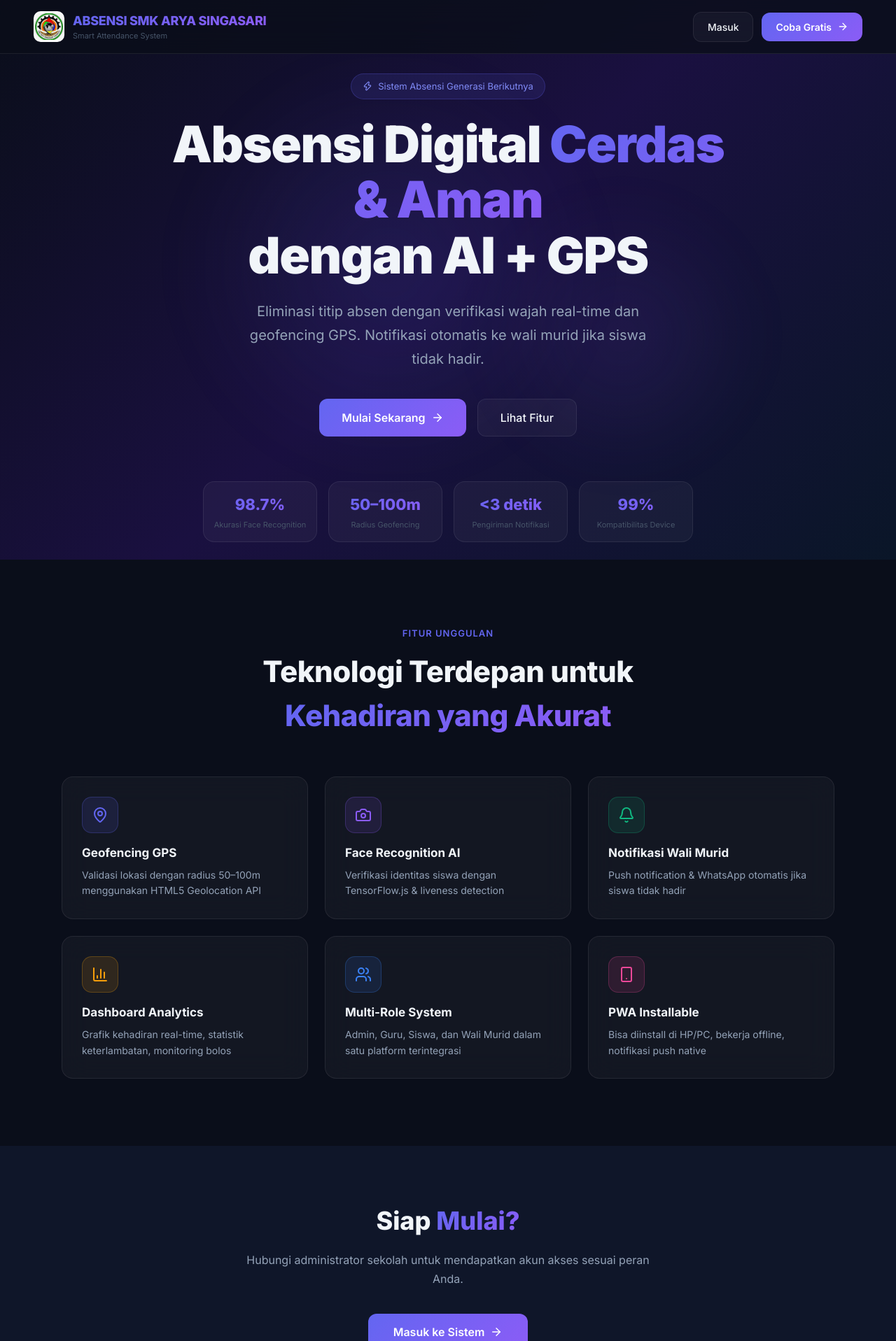
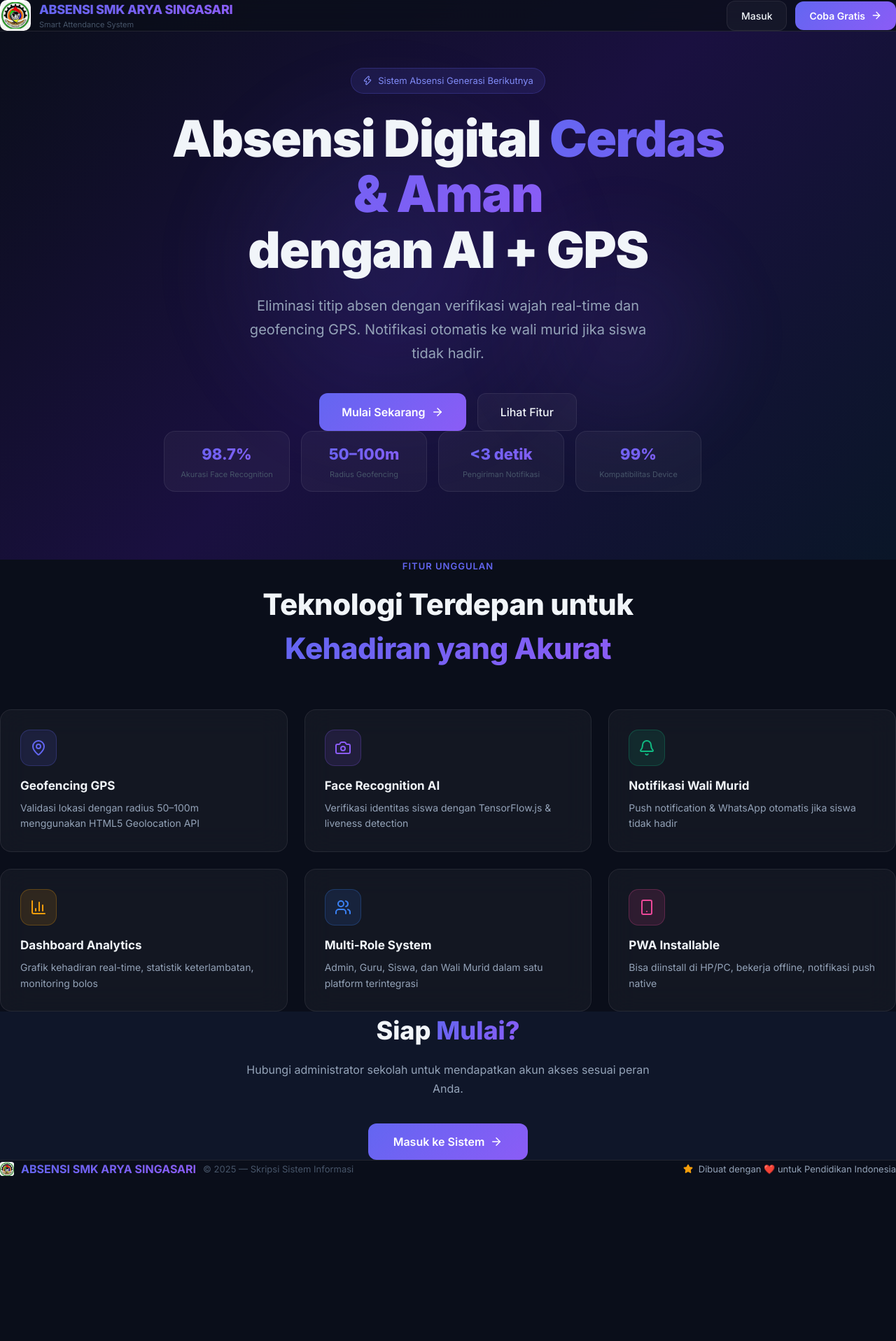
Before and after one commit to JuxxxWildan10/absensi-smk, a Next.js app: page / in a window 1280 px wide. Shown: the top 1917 px of the page at 70% size. After the commit the page ends 1683 px from the top, so only its background shows below. Built offline with nearby package versions, Linux system fonts and the light colour scheme.

Commit message:
style: enhance landing page mobile responsiveness with Tailwind

```diff
--- a/src/app/page.tsx
+++ b/src/app/page.tsx
@@ -33,11 +33,9 @@ export default function LandingPage() {
   return (
     <div style={{ minHeight: "100vh", background: "var(--bg-primary)" }}>
       {/* ── NAV ── */}
-      <nav style={{
-        position: "fixed", top: 0, left: 0, right: 0, zIndex: 100,
-        background: "rgba(10,14,26,0.8)", backdropFilter: "blur(20px)",
-        borderBottom: "1px solid var(--border-glass)", padding: "16px 48px",
-        display: "flex", alignItems: "center", justifyContent: "space-between",
+      <nav className="fixed top-0 left-0 right-0 z-50 flex items-center justify-between px-4 py-4 md:px-12 backdrop-blur-md border-b border-white/10"
+        style={{
+          background: "rgba(10,14,26,0.8)",
       }}>
         <div style={{ display: "flex", alignItems: "center", gap: 12 }}>
           <img
@@ -63,10 +61,9 @@ export default function LandingPage() {
 
       {/* ── HERO ── */}
       {/* Bagian pengantar utama layar penuh dengan judul, deskripsi, dan tombol Call to Action (Mulai Sekarang) */}
-      <section style={{
-        minHeight: "100vh", display: "flex", alignItems: "center", justifyContent: "center",
-        background: "var(--gradient-hero)", paddingTop: 80,
-        position: "relative", overflow: "hidden",
+      <section className="relative flex flex-col items-center justify-center min-h-screen pt-24 pb-16 px-4 overflow-hidden"
+        style={{
+        background: "var(--gradient-hero)",
       }}>
         {/* Background blobs */}
         <div style={{
@@ -116,10 +113,7 @@ export default function LandingPage() {
           </div>
 
           {/* Stats row */}
-          <div className="animate-fadeInUp stagger-4" style={{
-            display: "grid", gridTemplateColumns: "repeat(4,1fr)", gap: 16,
-            marginTop: 64, maxWidth: 700, marginLeft: "auto", marginRight: "auto",
-          }}>
+          <div className="animate-fadeInUp stagger-4 grid grid-cols-2 md:grid-cols-4 gap-4 mt-16 max-w-3xl mx-auto">
             {STATS.map((s) => (
               <div key={s.label} className="glass-card" style={{ padding: "16px 12px", textAlign: "center" }}>
                 <div style={{ fontSize: 22, fontWeight: 800 }} className="gradient-text">{s.value}</div>
@@ -132,7 +126,7 @@ export default function LandingPage() {
 
       {/* ── FEATURES ── */}
       {/* Grid tampilan daftar fitur unggulan (Geofencing, Face Recognition, Notifikasi WhatsApp, PWA, dll) */}
-      <section id="fitur" style={{ padding: "96px 48px", maxWidth: 1200, margin: "0 auto" }}>
+      <section id="fitur" className="px-4 py-16 md:px-12 md:py-24 max-w-7xl mx-auto">
         <div style={{ textAlign: "center", marginBottom: 56 }}>
           <div style={{ fontSize: 13, color: "var(--accent-primary)", fontWeight: 600, marginBottom: 12, letterSpacing: 1 }}>
             FITUR UNGGULAN
@@ -161,7 +155,7 @@ export default function LandingPage() {
       </section>
 
       {/* ── CTA ── */}
-      <section style={{ padding: "80px 48px", background: "var(--bg-secondary)" }}>
+      <section className="px-4 py-16 md:px-12 md:py-20" style={{ background: "var(--bg-secondary)" }}>
         <div style={{ maxWidth: 600, margin: "0 auto", textAlign: "center" }}>
           <h2 style={{ fontSize: 36, fontWeight: 800, marginBottom: 16 }}>
             Siap <span className="gradient-text">Mulai?</span>
@@ -176,11 +170,7 @@ export default function LandingPage() {
       </section>
 
       {/* ── FOOTER ── */}
-      <footer style={{
-        borderTop: "1px solid var(--border-glass)", padding: "32px 48px",
-        display: "flex", justifyContent: "space-between", alignItems: "center",
-        flexWrap: "wrap", gap: 16,
-      }}>
+      <footer className="flex flex-col md:flex-row justify-between items-center gap-4 px-4 py-8 md:px-12 border-t border-white/10 text-center md:text-left">
         <div style={{ display: "flex", alignItems: "center", gap: 10 }}>
           <img src="/logo-smk.jpg" alt="Logo" style={{ width: 20, height: 20, borderRadius: 4, objectFit: "contain", background: "white" }} />
           <span style={{ fontWeight: 700 }} className="gradient-text">ABSENSI SMK ARYA SINGASARI</span>
```
